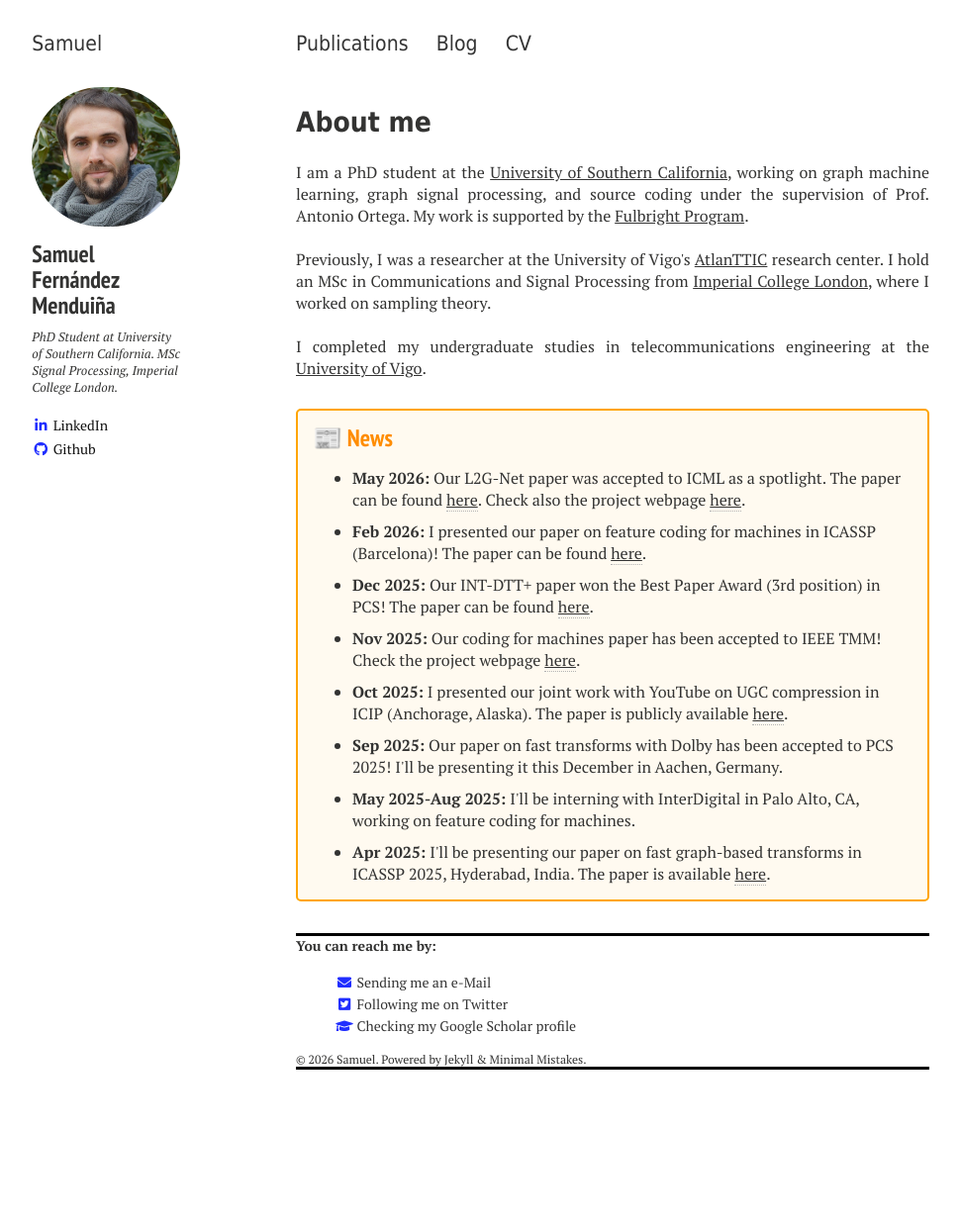
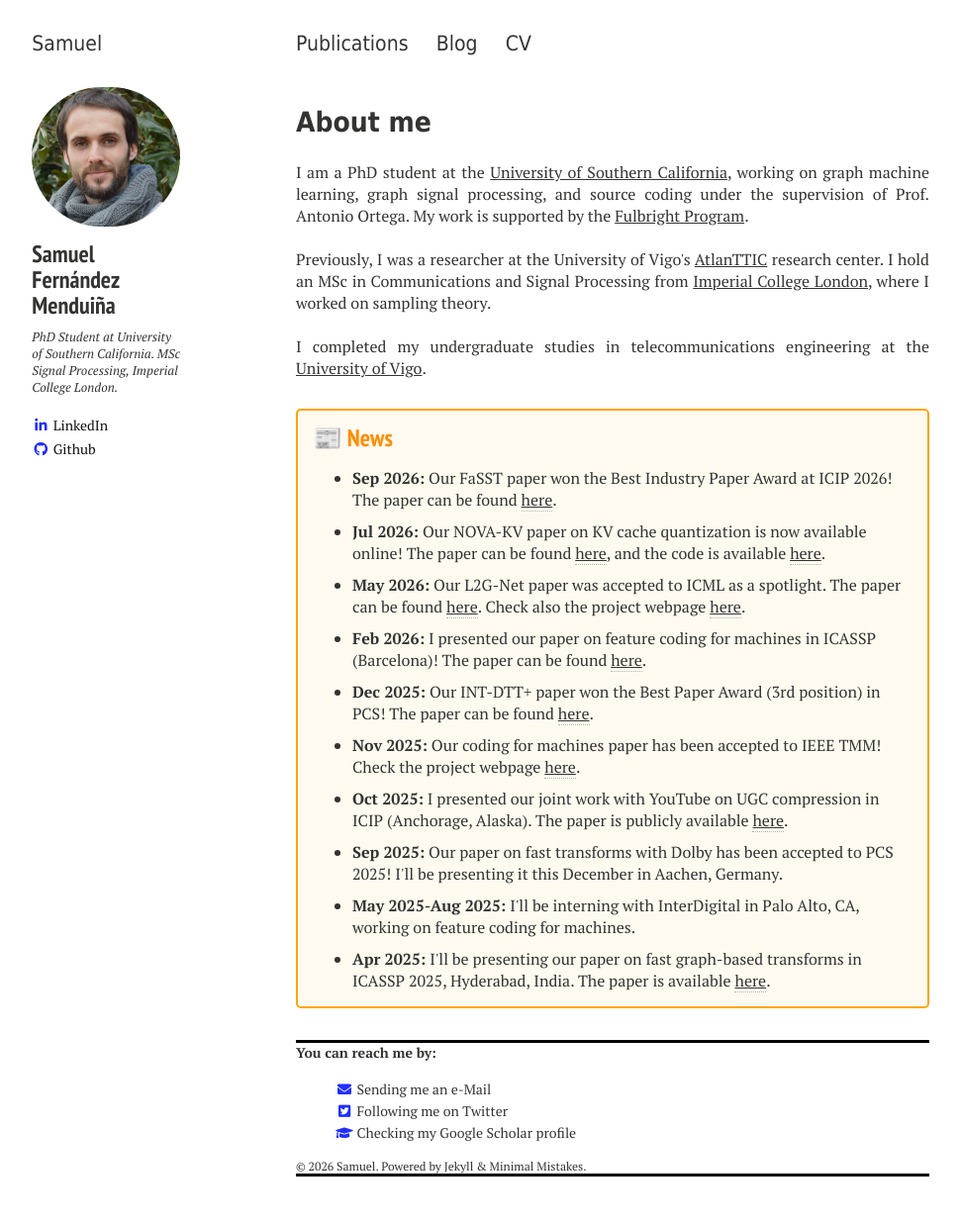
Before and after one commit to sf219/sf219.github.io, a Jekyll site: the page built from index.md, in a window 1280 px wide. Shown: the whole page at 99% size, without its empty margins (21-991 px from the left). Built offline with Jekyll 4.4.1, drawn with Linux system fonts in a browser that asks for light colours; nearby versions of some CDN libraries; before the commit the page ends 1129 px from its top, so only the background shows below that.

Commit message:
Add NOVA-KV and ICIP 2026 award news
Co-Authored-By: Claude Opus 5.5 <noreply@anthropic.com>

```diff
--- a/index.md
+++ b/index.md
@@ -22,6 +22,8 @@ I completed my undergraduate studies in telecommunications engineering at the <a
 <div style="border: 2px solid #FFA500; border-radius: 5px; padding: 15px; margin-top: 30px; background-color: #FFFAF0;">
   <h3 style="margin-top: 0; margin-bottom: 10px; color: #FF8C00;">📰 News</h3>
   <ul style="margin-bottom: 0;">
+        <li style="margin-bottom: 10px;"><strong>Sep 2026:</strong> Our FaSST paper won the Best Industry Paper Award at ICIP 2026! The paper can be found <a href="https://arxiv.org/pdf/2605.15086" target="_blank" style="text-decoration: underline">here</a>.</li>
+        <li style="margin-bottom: 10px;"><strong>Jul 2026:</strong> Our NOVA-KV paper on KV cache quantization is now available online! The paper can be found <a href="https://arxiv.org/abs/2608.04074" target="_blank" style="text-decoration: underline">here</a>, and the code is available <a href="https://github.com/Amir-zsh/nova-kv" target="_blank" style="text-decoration: underline">here</a>.</li>
         <li style="margin-bottom: 10px;"><strong>May 2026:</strong> Our L2G-Net paper was accepted to ICML as a spotlight. The paper can be found <a href="https://arxiv.org/abs/2602.18837" target="_blank" style="text-decoration: underline">here</a>. Check also the project webpage <a href="https://sf219.github.io/L2G_NET/" target="_blank" style="text-decoration: underline">here</a>.</li>
       <li style="margin-bottom: 10px;"><strong>Feb 2026:</strong> I presented our paper on feature coding for machines in ICASSP (Barcelona)! The paper can be found <a href="https://arxiv.org/abs/2601.22070" target="_blank" style="text-decoration: underline">here</a>.</li>
     <li style="margin-bottom: 10px;"><strong>Dec 2025:</strong> Our INT-DTT+ paper won the Best Paper Award (3rd position) in PCS! The paper can be found <a href="https://arxiv.org/abs/2511.17867" target="_blank" style="text-decoration: underline">here</a>.</li>
```
